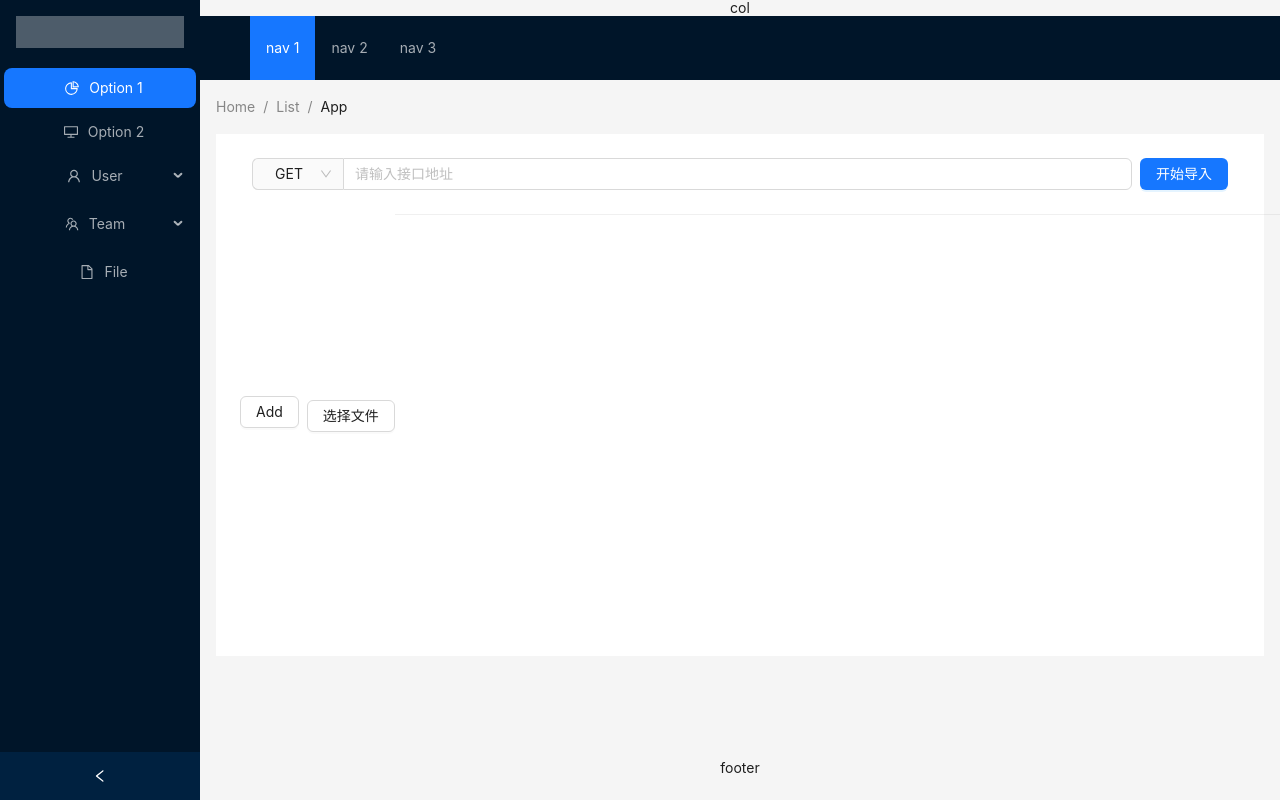
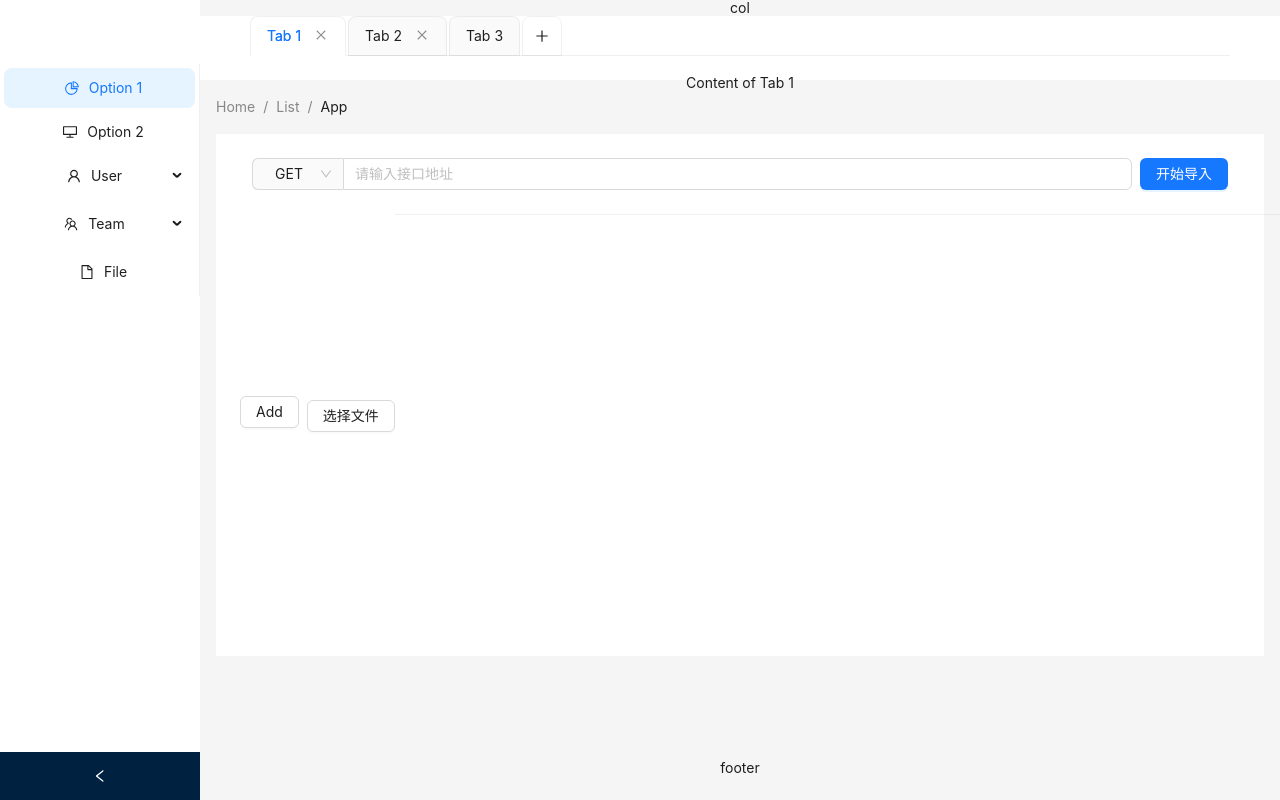
Before and after one commit to bigorange0923h/DataMapper, a Vue app in the folder frontend/: page / in a window 1280 px wide. Shown: the top 800 px of the page. Built offline with nearby package versions, Linux system fonts and the light colour scheme; no server answers.

Commit message:
替换为卡片

```diff
--- a/frontend/src/App.vue
+++ b/frontend/src/App.vue
@@ -1,9 +1,9 @@
 <template>
 
   <a-layout style="min-height: 100vh">
-    <a-layout-sider v-model:collapsed="collapsed" collapsible>
+    <a-layout-sider v-model:collapsed="collapsed" collapsible style="background: #fff"  @collapse="onCollapse" >
       <div class="logo"/>
-      <a-menu v-model:selectedKeys="selectedKeys" theme="dark" mode="inline">
+      <a-menu v-model:selectedKeys="selectedKeys" theme="light" mode="inline">
         <a-menu-item key="1">
           <pie-chart-outlined/>
           <span>Option 1</span>
@@ -43,17 +43,12 @@
       <a-row>
         <a-col :span="24">col</a-col>
       </a-row>
-      <a-layout-header class="header top">
-        <a-menu
-            v-model:selectedKeys="selectedKeys"
-            theme="dark"
-            mode="horizontal"
-            :style="{ lineHeight: '64px' }"
-        >
-          <a-menu-item key="1">nav 1</a-menu-item>
-          <a-menu-item key="2">nav 2</a-menu-item>
-          <a-menu-item key="3">nav 3</a-menu-item>
-        </a-menu>
+      <a-layout-header class="header top"  style="background: #fff">
+        <a-tabs v-model:activeKey="activeKey" type="editable-card" @edit="onEdit">
+          <a-tab-pane v-for="pane in panes" :key="pane.key" :tab="pane.title" :closable="pane.closable">
+            {{ pane.content }}
+          </a-tab-pane>
+        </a-tabs>
       </a-layout-header>
       <a-layout-content style="margin: 0 16px">
         <!--目录路径-->
@@ -105,8 +100,28 @@ const importStart = async () => {
   console.log(RequestComponent.value.selectFilePath);
 
 }
+const onCollapse = (collapseState) => {
+  collapsed.value = collapseState;
+};
 
-
+const panes = ref([
+  {
+    title: 'Tab 1',
+    content: 'Content of Tab 1',
+    key: '1',
+  },
+  {
+    title: 'Tab 2',
+    content: 'Content of Tab 2',
+    key: '2',
+  },
+  {
+    title: 'Tab 3',
+    content: 'Content of Tab 3',
+    key: '3',
+    closable: false,
+  },
+]);
 </script>
 <style scoped>
 .logo {
@@ -119,8 +134,26 @@ const importStart = async () => {
   background: #fff;
 }
 
-[data-theme='dark'] .site-layout .site-layout-background {
-  background: #141414;
+.ant-layout-sider-trigger {
+  background: #fff;
+}
+.a-layout-sider-trigger {
+  background-color: #f0f0f0 !important; /* 与 light 主题保持一致 */
+  color: #000 !important;              /* 设置文字颜色 */
+  border-top: 1px solid #d9d9d9;       /* 添加边框 */
 }
 
+
+.ant-layout .ant-layout-sider-trigger {
+   position: fixed;
+   bottom: 0;
+   z-index: 1;
+   height: 48px;
+   color: pink !important;
+   line-height: 48px;
+   text-align: center;
+   background: #fff !important;
+   cursor: pointer;
+   transition: all 0.2s;
+ }
 </style>
```
